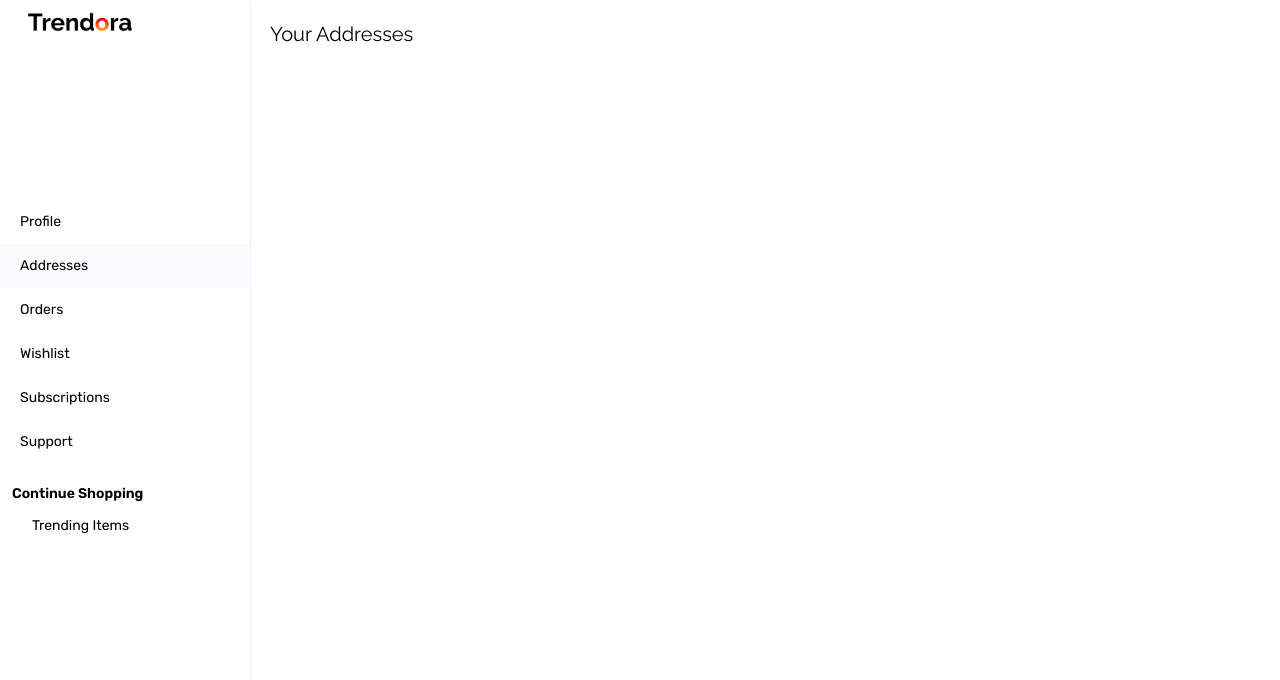
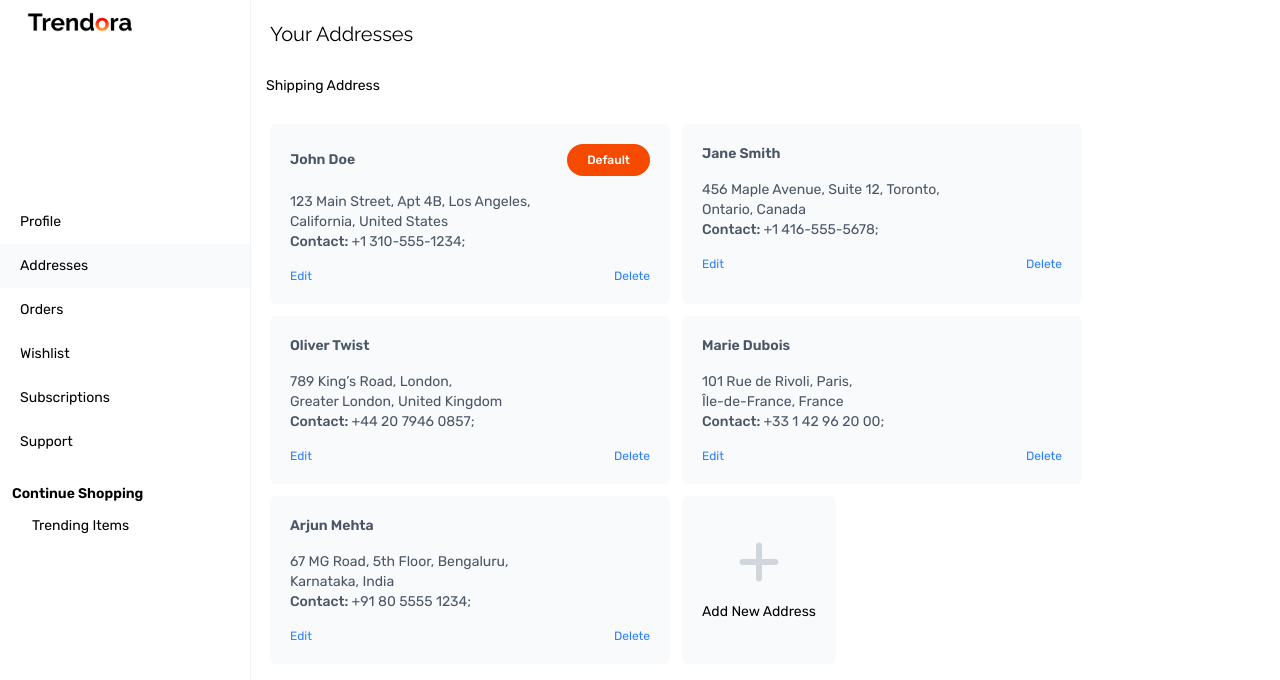
Before and after one commit to adi-mws/Trendora, a React (Vite) app in the folder client/: page /account/addresses in a window 1280 px wide. Shown: the top 680 px of the page. Built offline with nearby package versions, Linux system fonts and the light colour scheme.

Commit message:
Address Page in dashboard is completed now order will be created

```diff
--- /dev/null
+++ b/client/src/components/cards/AddressCard.jsx
@@ -0,0 +1,25 @@
+import React from 'react'
+
+export default function AddressCard({ address }) {
+    return (
+        <div className="address-card p-5 min-w-100 bg-slate-50 rounded-md flex flex-col gap-4 text-gray-600">
+            <div className="address-card-head flex items-center justify-between">
+                <p className="address-name font-semibold text-md">{address?.name}</p>
+                {address?.default ?
+                    <span className='font-medium bg-orange-600 py-2 px-5 text-white text-xs rounded-full'>Default</span> : <></>}
+            </div>
+            <div className="main-address">
+                <p className="addressline-1">{address?.addressLine1 ? address?.addressLine1 + ', ' : ''}
+                    {address?.addressLine2 ? address?.addressLine2 + ', ' : ''} {address?.city ? address?.city + ', ' : ''}</p>
+                <p className="state and country">{address?.state}, {address?.country}</p>
+                <p className="phone"><span className='font-medium'>Contact: </span> {address?.phone};
+                </p>
+            </div>
+
+            <div className="address-controls flex items-center justify-between">
+                <button className='text-blue-500 hover:underline text-xs'>Edit</button>
+                <button className='text-blue-500 hover:underline text-xs'>Delete</button>
+            </div>
+        </div>
+    )
+}
--- a/client/src/components/customer/CustomerAddresses.jsx
+++ b/client/src/components/customer/CustomerAddresses.jsx
@@ -1,16 +1,89 @@
-import React from 'react'
+import React, { useEffect, useState } from 'react'
+import AddressCard from '../cards/AddressCard';
 
 export default function CustomerAddresses() {
+  const addresses_items = [
+    {
+      name: 'John Doe',
+      addressLine1: '123 Main Street',
+      addressLine2: 'Apt 4B',
+      city: 'Los Angeles',
+      state: 'California',
+      country: 'United States',
+      zipcode: '90001',
+      phone: '+1 310-555-1234',
+      default: true,
+    },
+    {
+      name: 'Jane Smith',
+      addressLine1: '456 Maple Avenue',
+      addressLine2: 'Suite 12',
+      city: 'Toronto',
+      state: 'Ontario',
+      country: 'Canada',
+      zipcode: 'M4B 1B3',
+      phone: '+1 416-555-5678',
+      default: false,
+    },
+    {
+      name: 'Oliver Twist',
+      addressLine1: '789 King’s Road',
+      addressLine2: '',
+      city: 'London',
+      state: 'Greater London',
+      country: 'United Kingdom',
+      zipcode: 'SW3 5XP',
+      phone: '+44 20 7946 0857',
+      default: false,
+    },
+    {
+      name: 'Marie Dubois',
+      addressLine1: '101 Rue de Rivoli',
+      addressLine2: '',
+      city: 'Paris',
+      state: 'Île-de-France',
+      country: 'France',
+      zipcode: '75001',
+      phone: '+33 1 42 96 20 00',
+      default: false,
+    },
+    {
+      name: 'Arjun Mehta',
+      addressLine1: '67 MG Road',
+      addressLine2: '5th Floor',
+      city: 'Bengaluru',
+      state: 'Karnataka',
+      country: 'India',
+      zipcode: '560001',
+      phone: '+91 80 5555 1234',
+      default: false,
+    },
+  ];
+
+
+  const [addresses, setAddresses] = useState([]);
+  useEffect(() => {
+    setAddresses(addresses_items);
+  }, [])
   return (
     <div className='CustomerAddresses text-sm'>
       <div className="head p-5">
         <p className="title text-xl font-primary">Your Addresses</p>
 
       </div>
-      <div className="addresses-container flex flex-wrap p-5">
-        <div className="address-card">
+      <h4 className='px-4 py-2'>Shipping Address</h4>
+      <div className="addresses-container flex flex-wrap p-5 gap-3 flex-1/4">
 
-        </div>
+        {/* Address Card */}
+        {addresses.map((address, index) => (
+            <AddressCard address={address} />
+        ))}
+
+        <button className="address-card p-5 bg-slate-50 rounded-md flex flex-col gap-4 items-center justify-center">
+          <i className='fas fa-plus text-5xl text-gray-300'></i>
+          <span className=''>Add New Address</span>
+
+        </button>
       </div>
     </div>
   )
--- a/client/src/components/customer/CustomerOrders.jsx
+++ b/client/src/components/customer/CustomerOrders.jsx
@@ -1,7 +1,212 @@
-import React from 'react'
+import React, { useState } from 'react'
 
 export default function CustomerOrders() {
+
+  const orders_list = [
+    {
+      _id: 'aslkdjjxxx89',
+      createdAt: '19:00 24/10/2025',
+      products: [
+        {
+          name: 'Stylish Jute Storage Basket with Leather Handles for Laundry, Toys, and Home Organization (Size: 40 cm)',
+          image: '/imgs/cycle-decoration.jpg',
+          amount: 200,
+          quantity: 1,
+          review: {
+            image: '',
+            message: '',
+            rating: '',
+          },
+        },
+        {
+          name: 'Handmade Macrame Wall Hanging Tapestry for Boho Bedroom and Living Room Decor (Size: 35 in)',
+          amount: 499,
+          quantity: 1,
+          image: '/imgs/lamp.jpg',
+          review: {
+            image: '',
+            message: '',
+            rating: '',
+          },
+        },
+        {
+          name: 'Classic Wooden Magazine Rack with Carved Design for Living Room, Bedroom, and Office',
+          amount: 1599,
+          image: '/imgs/cycle-decoration.jpg',
+          quantity: 2,
+          review: {
+            image: '',
+            message: '',
+            rating: '',
+          },
+        },
+      ],
+      shippingAddress: {
+        name: 'Arjun Mehta',
+        addressLine1: '67 MG Road',
+        addressLine2: '5th Floor',
+        city: 'Bengaluru',
+        state: 'Karnataka',
+        country: 'India',
+        zipcode: '560001',
+        phone: '+91 80 5555 1234',
+        default: false,
+      },
+      paymentMode: 'online',
+      totalAmount: 800,
+      paymentStatus: 'paid',
+      status: 'delivered',
+      doraCoinsEarned: 10,
+    },
+    {
+      _id: 'bcd123xy567',
+      createdAt: '12:30 20/10/2025',
+      products: [
+        {
+          name: 'Ceramic Planter Pot with Drainage Hole for Indoor Plants (Size: 6 in)',
+          image: '/imgs/planter.jpg',
+          amount: 350,
+          quantity: 1,
+          review: {
+            image: '',
+            message: '',
+            rating: '',
+          },
+        },
+        {
+          name: 'Cotton Throw Blanket with Fringe for Cozy Sofa and Bed Decor (Size: 50 x 60 in)',
+          image: '/imgs/blanket.jpg',
+          amount: 1200,
+          quantity: 1,
+          review: {
+            image: '',
+            message: '',
+            rating: '',
+          },
+        },
+      ],
+      shippingAddress: {
+        name: 'Jane Smith',
+        addressLine1: '456 Maple Avenue',
+        addressLine2: 'Suite 12',
+        city: 'Toronto',
+        state: 'Ontario',
+        country: 'Canada',
+        zipcode: 'M4B 1B3',
+        phone: '+1 416-555-5678',
+        default: false,
+      },
+      paymentMode: 'cash on delivery',
+      totalAmount: 1550,
+      paymentStatus: 'pending',
+      status: 'processing',
+      doraCoinsEarned: 15,
+    },
+    {
+      _id: 'klm789opq10',
+      createdAt: '17:15 15/10/2025',
+      products: [
+        {
+          name: 'Handcrafted Wooden Serving Tray with Handles for Kitchen and Dining (Size: 18 in)',
+          image: '/imgs/tray.jpg',
+          amount: 899,
+          quantity: 1,
+          review: {
+            image: '',
+            message: '',
+            rating: '',
+          },
+        },
+        {
+          name: 'Bamboo Wind Chime for Balcony and Garden Decor',
+          image: '/imgs/windchime.jpg',
+          amount: 299,
+          quantity: 2,
+          review: {
+            image: '',
+            message: '',
+            rating: '',
+          },
+        },
+      ],
+      shippingAddress: {
+        name: 'Oliver Twist',
+        addressLine1: '789 King’s Road',
+        addressLine2: '',
+        city: 'London',
+        state: 'Greater London',
+        country: 'United Kingdom',
+        zipcode: 'SW3 5XP',
+        phone: '+44 20 7946 0857',
+        default: false,
+      },
+      paymentMode: 'online',
+      totalAmount: 1497,
+      paymentStatus: 'paid',
+      status: 'shipped',
+      doraCoinsEarned: 20,
+    },
+    {
+      _id: 'xyz456abc12',
+      createdAt: '09:45 10/10/2025',
+      products: [
+        {
+          name: 'Eco-Friendly Reusable Tote Bag for Grocery Shopping',
+          image: '/imgs/totebag.jpg',
+          amount: 150,
+          quantity: 3,
+          review: {
+            image: '',
+            message: '',
+            rating: '',
+          },
+        },
+        {
+          name: 'Minimalist Ceramic Vase for Home Decor (Size: 10 in)',
+          image: '/imgs/vase.jpg',
+          amount: 699,
+          quantity: 1,
+          review: {
+            image: '',
+            message: '',
+            rating: '',
+          },
+        },
+      ],
+      shippingAddress: {
+        name: 'Marie Dubois',
+        addressLine1: '101 Rue de Rivoli',
+        addressLine2: '',
+        city: 'Paris',
+        state: 'Île-de-France',
+        country: 'France',
+        zipcode: '75001',
+        phone: '+33 1 42 96 20 00',
+        default: false,
+      },
+      paymentMode: 'online',
+      totalAmount: 1149,
+      paymentStatus: 'paid',
+      status: 'delivered',
+      doraCoinsEarned: 25,
+    },
+  ];
+
+  const [orders, setOrders] = useState([]);
+  useEffect(() => {
+    setOrders(orders_list);
+  }, []);
+
   return (
-    <div className='CustomerOrders'></div>
+    <div className='CustomerOrders flex flex-col gap-5 p-5'>
+      <p className="title font-primary text-xl ">Your Orders</p>
+      <div className="orders-container">
+        <div className="order-card">
+          <div className="head flex gap-4">
+
+          </div>
+        </div>
+      </div>
+    </div>
   )
 }
--- a/client/src/components/primary/CustomerDashSidebar.jsx
+++ b/client/src/components/primary/CustomerDashSidebar.jsx
@@ -12,7 +12,7 @@ export default function CustomerDashSidebar() {
   }
 
   return (
-    <div className='CustomerDashSidebar flex flex-col shadow-xs shadow-gray-300 w-full h-full'>
+    <div className='CustomerDashSidebar flex flex-col overflow-y-scroll shadow-xs shadow-gray-300 w-full h-full'>
       <ul className='head h-50'>
         <img src="/imgs/logo.png" alt="logo" className='text-xs w-40' />
       </ul>
--- a/client/src/layouts/CustomerDashboardLayout.jsx
+++ b/client/src/layouts/CustomerDashboardLayout.jsx
@@ -3,9 +3,9 @@ import { Outlet } from 'react-router-dom'
 import CustomerDashSidebar from '../components/primary/CustomerDashSidebar'
 export default function CustomerDashboardLayout() {
   return (
-    <div className="CustomerDashboard grid [grid-template-columns:250px_calc(100%-250px)] h-screen">
+    <div className="CustomerDashboard grid [grid-template-columns:250px_calc(100%-250px)] h-screen ">
       <CustomerDashSidebar />
-      <div className="customer-content">
+      <div className="customer-content overflow-y-scroll">
         <Outlet />
       </div>
     </div>
```
